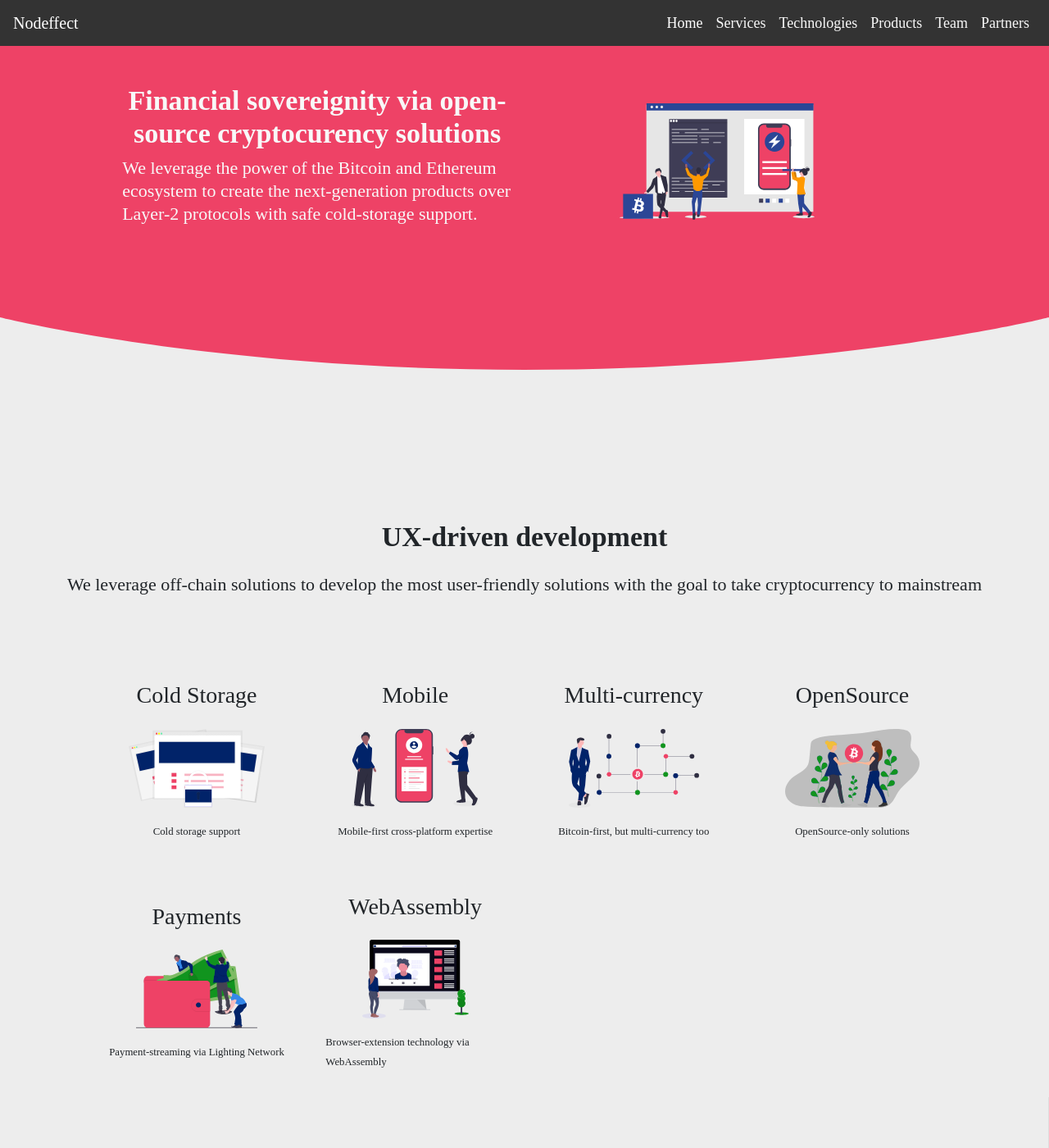
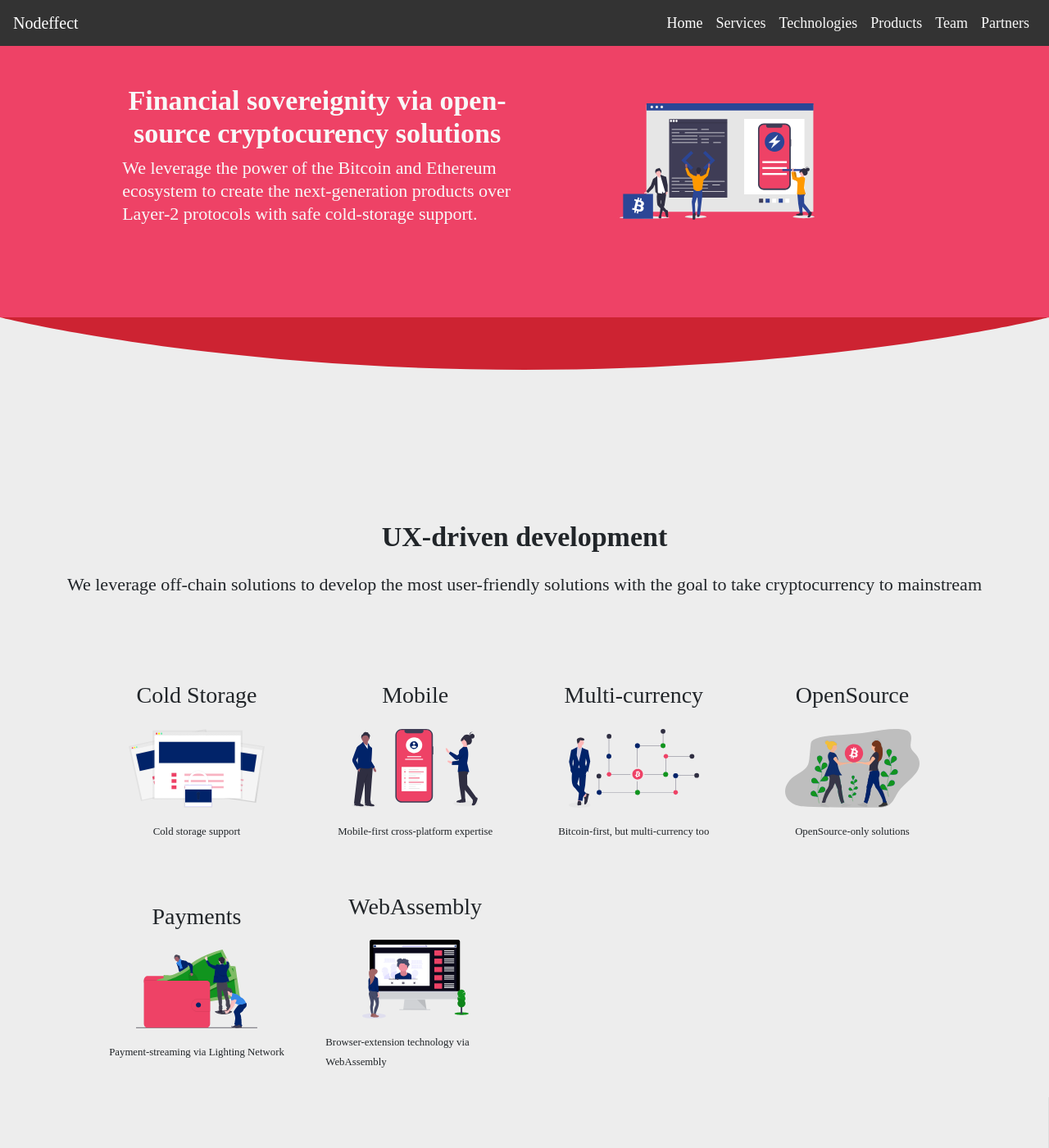
Before and after one commit to aarani/nodeeffect, a Jekyll site: the page built from index.html, in a window 1280 px wide and 1400 px high. Shown: the whole window at 82% size. Built offline with Jekyll 4.4.1, drawn with Linux system fonts in a browser that asks for light colours.

Commit message:
color: change accent color

```diff
--- a/assets/css/nd.css
+++ b/assets/css/nd.css
@@ -51,7 +51,7 @@
   line-height: 28px;
 }
 .post-header {
-  background-color: rgb(238, 66, 102);
+  background-color: rgb(205, 35, 50);
 }
 
 #tech {
```
